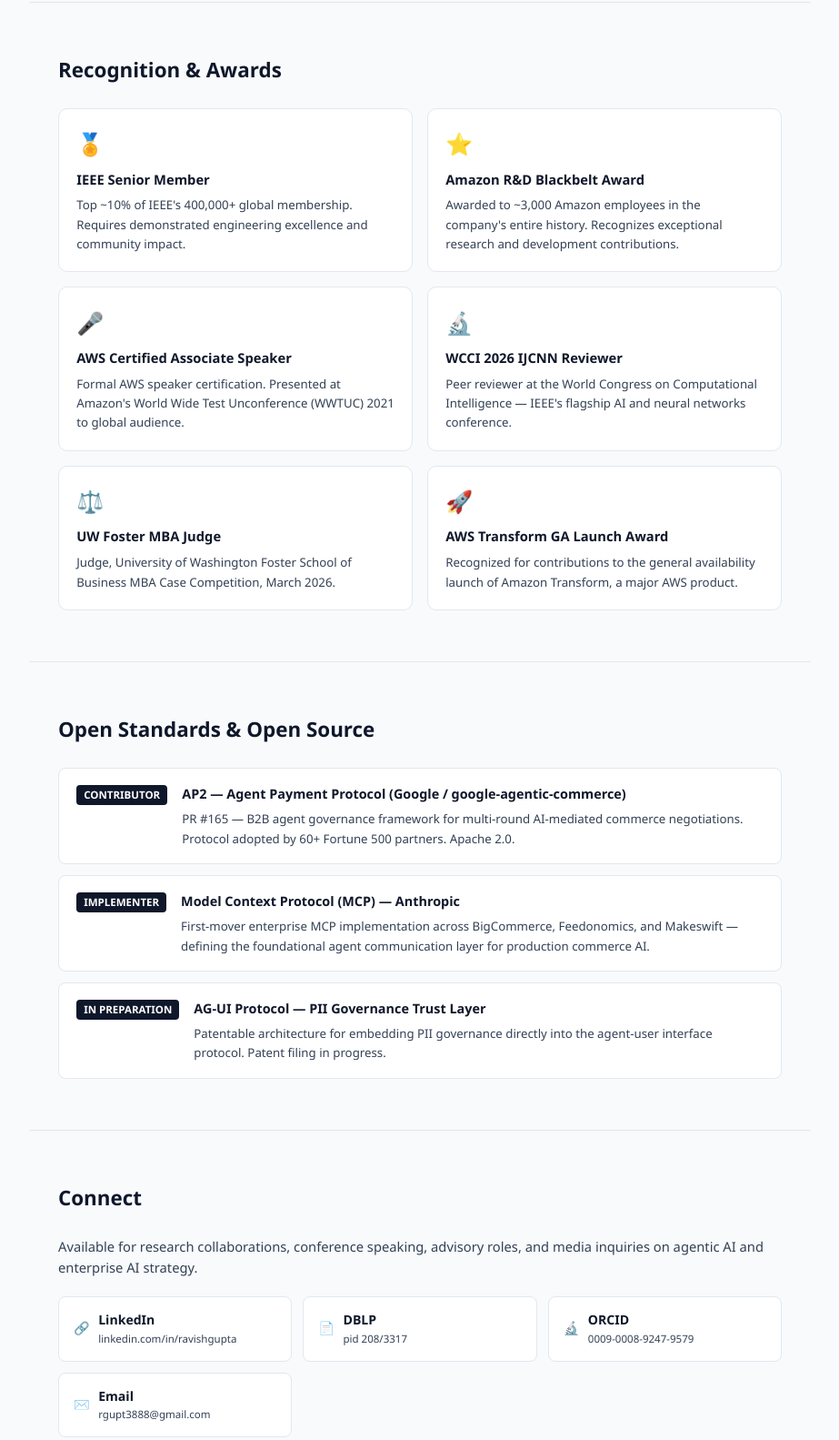
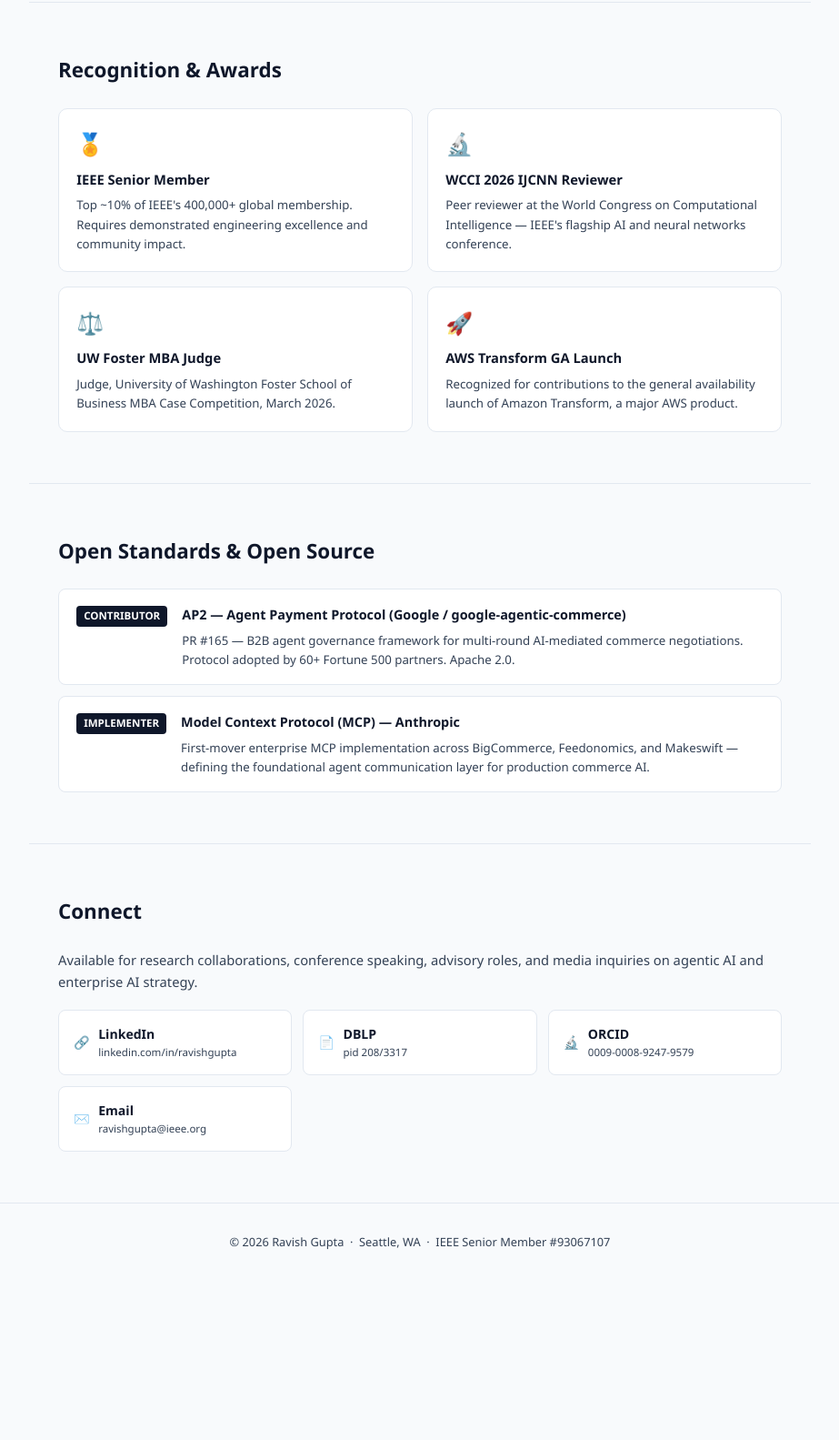
Before and after one commit to ravyg/ravyg.github.io, a plain HTML site: page index.html in a window 1280 px wide. Shown: the part 1740-3323 px from the top of the page at 91% size, without its empty margins (178-1101 px from the left). After the commit the page ends 3147 px from the top, so only its background shows below. Drawn offline with Linux system fonts and the light colour scheme.

Commit message:
Update profile — remove awards, update email

```diff
--- a/index.html
+++ b/index.html
@@ -206,16 +206,6 @@
       <p>Top ~10% of IEEE's 400,000+ global membership. Requires demonstrated engineering excellence and community impact.</p>
     </div>
     <div class="award-card">
-      <div class="icon">⭐</div>
-      <h3>Amazon R&amp;D Blackbelt Award</h3>
-      <p>Awarded to ~3,000 Amazon employees in the company's entire history. Recognizes exceptional research and development contributions.</p>
-    </div>
-    <div class="award-card">
-      <div class="icon">🎤</div>
-      <h3>AWS Certified Associate Speaker</h3>
-      <p>Formal AWS speaker certification. Presented at Amazon's World Wide Test Unconference (WWTUC) 2021 to global audience.</p>
-    </div>
-    <div class="award-card">
       <div class="icon">🔬</div>
       <h3>WCCI 2026 IJCNN Reviewer</h3>
       <p>Peer reviewer at the World Congress on Computational Intelligence — IEEE's flagship AI and neural networks conference.</p>
@@ -227,7 +217,7 @@
     </div>
     <div class="award-card">
       <div class="icon">🚀</div>
-      <h3>AWS Transform GA Launch Award</h3>
+      <h3>AWS Transform GA Launch</h3>
       <p>Recognized for contributions to the general availability launch of Amazon Transform, a major AWS product.</p>
     </div>
   </div>
@@ -253,14 +243,6 @@
            defining the foundational agent communication layer for production commerce AI.</p>
       </div>
     </div>
-    <div class="contrib-item">
-      <span class="label">IN PREPARATION</span>
-      <div class="text">
-        <h3>AG-UI Protocol — PII Governance Trust Layer</h3>
-        <p>Patentable architecture for embedding PII governance directly into the agent-user interface protocol.
-           Patent filing in progress.</p>
-      </div>
-    </div>
   </div>
 </section>
 
@@ -283,9 +265,9 @@
       <span>🔬</span>
       <div><strong>ORCID</strong><span class="ci-label">0009-0008-9247-9579</span></div>
     </a>
-    <a class="contact-item" href="mailto:rgupt3888@gmail.com">
+    <a class="contact-item" href="mailto:ravishgupta@ieee.org">
       <span>✉️</span>
-      <div><strong>Email</strong><span class="ci-label">rgupt3888@gmail.com</span></div>
+      <div><strong>Email</strong><span class="ci-label">ravishgupta@ieee.org</span></div>
     </a>
   </div>
 </section>
```
